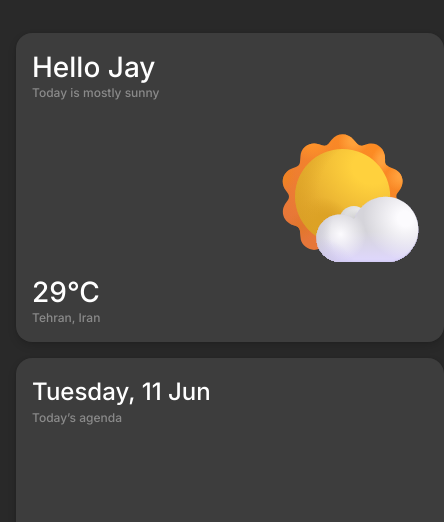
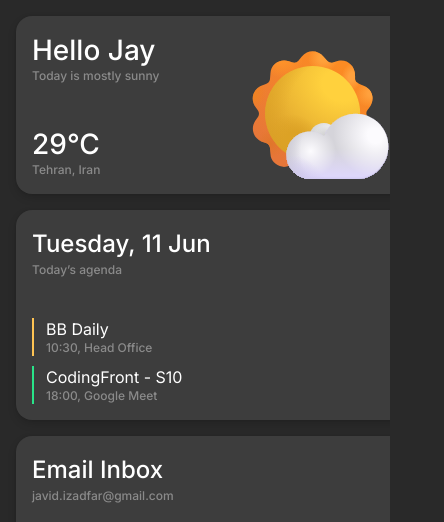
Before and after one commit to alirezagosili/Cf23-Panel, a plain HTML site: page index.html in a window 390 px wide. Shown: the top 522 px of the page, 444 px wide, since content can reach past the window. Drawn offline with nearby package versions, Linux system fonts and the light colour scheme.

Commit message:
fix:mobile resposive fixed

```diff
--- a/css/main.css
+++ b/css/main.css
@@ -327,14 +327,17 @@ a {
 @media screen and (max-width: 430px) {
     body {
         box-sizing: border-box;
-        padding: 33px 16px;
+        /* padding: 33px 16px; */
+
     }
     .grid {
         margin-right: 5px;
-        padding: 0;
+        padding: 16px;
         display: grid;
         grid-template-columns: 1fr;
-        grid-template-rows: 1fr 1fr 1fr 1fr 1fr ;
+        grid-template-rows: 178px 210px 300px 1fr 189px ;
+        overflow-x: hidden;
+        margin: 0 auto;
     }
     .news-box {
         display: none;
@@ -356,8 +359,12 @@ a {
         grid-column-start: 1;
         grid-column-end: 2;
     }
-    .weather-box {
-        height: 100%;
-        width: 100%;
+    .weather-box,
+    .date-box,
+    .email-box {
+        width: 398px;
+    }
+    .email-box ul li div h5 {
+        width: 65%;
     }
 }
```
